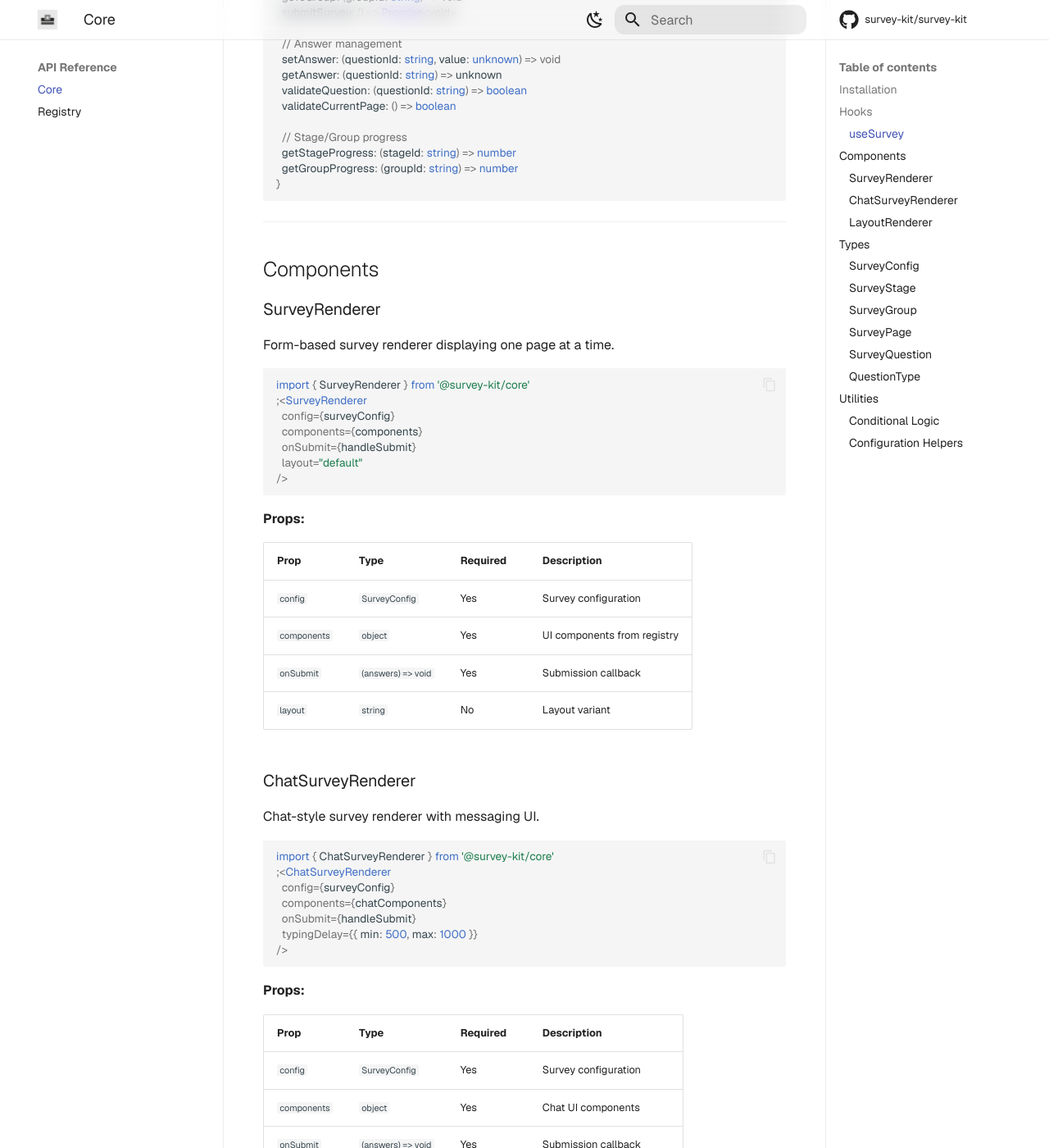
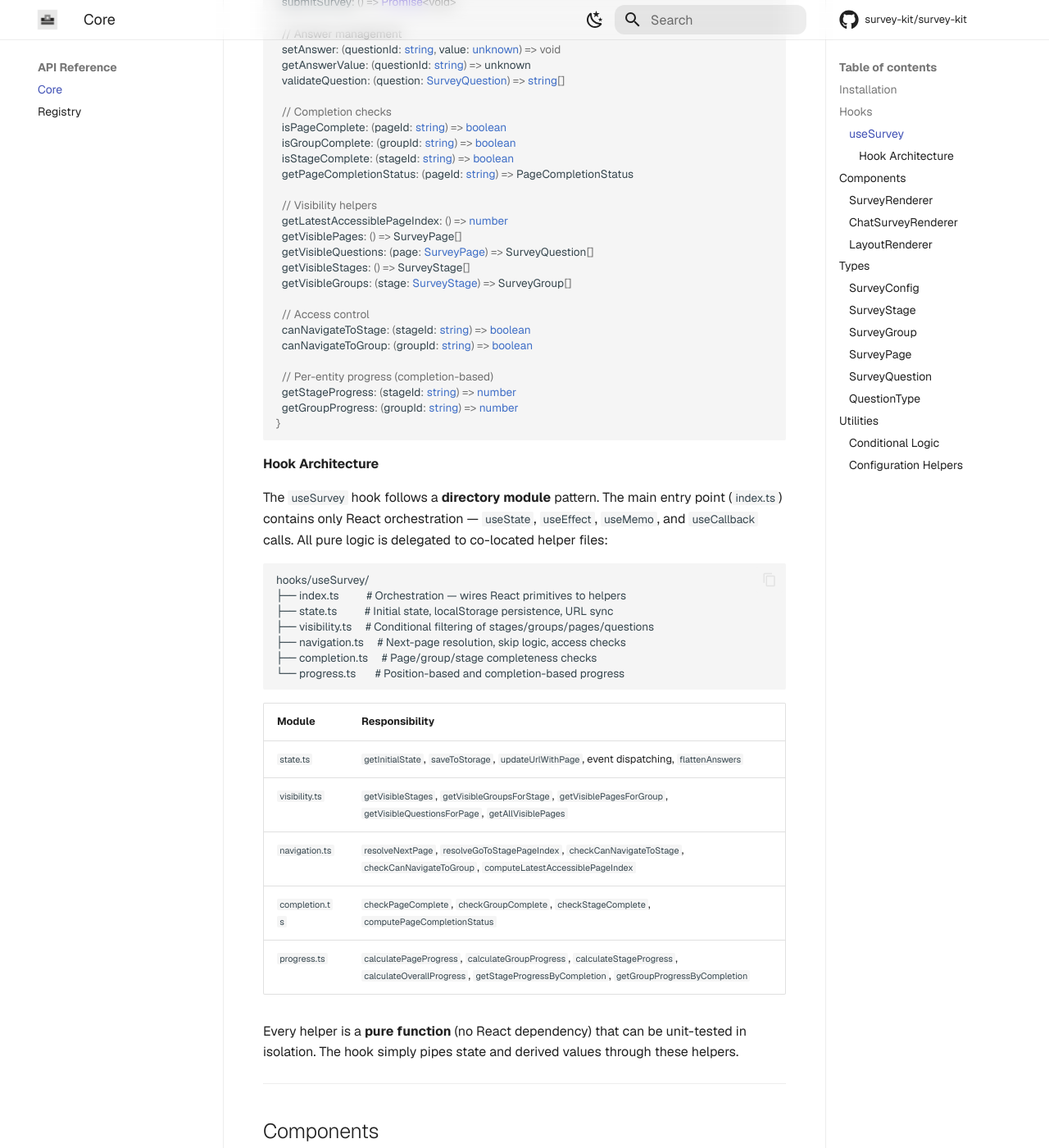
Before and after one commit to survey-kit/survey-kit, an MkDocs documentation site: the page built from docs/docs/api/core.md, in a window 1280 px wide and 1400 px high, scrolled down 1457 px. Shown: the whole window at 82% size. Built offline with MkDocs 1.6.1 and Material for MkDocs 9.7.7, drawn with Linux system fonts in a browser that asks for light colours; comment, search, counter and statistics services are not loaded; some of the changed text lies outside the part shown.

Commit message:
docs(core): update hooks references

````diff
--- a/docs/docs/api/core.md
+++ b/docs/docs/api/core.md
@@ -15,7 +15,8 @@ npm install @survey-kit/core
 
 ### useSurvey
 
-Main hook for managing survey state and navigation.
+Main hook for managing survey state and navigation. Internally organised as
+a directory module with co-located helper files for testability and clarity.
 
 ```typescript
 import { useSurvey } from '@survey-kit/core'
@@ -44,32 +45,75 @@ interface UseSurveyReturn {
   // Navigation flags
   isFirstPage: boolean
   isLastPage: boolean
-  isReviewPage: boolean
 
-  // Progress
-  progress: number
-  allQuestionsAnswered: boolean
-  canNavigateForward: boolean
+  // Progress (percentage values 0–100)
+  progress: number // within current group
+  stageProgress: number // across visible stages
+  groupProgress: number // within current stage
+  overallProgress: number // across all visible pages
 
   // Navigation methods
-  goToNextPage: () => void
-  goToPreviousPage: () => void
-  goToPage: (pageId: string) => boolean
+  nextPage: () => void
+  prevPage: () => void
   goToStage: (stageId: string) => void
-  goToGroup: (groupId: string) => void
   submitSurvey: () => Promise<void>
 
   // Answer management
   setAnswer: (questionId: string, value: unknown) => void
-  getAnswer: (questionId: string) => unknown
-  validateQuestion: (questionId: string) => boolean
-  validateCurrentPage: () => boolean
+  getAnswerValue: (questionId: string) => unknown
+  validateQuestion: (question: SurveyQuestion) => string[]
 
-  // Stage/Group progress
+  // Completion checks
+  isPageComplete: (pageId: string) => boolean
+  isGroupComplete: (groupId: string) => boolean
+  isStageComplete: (stageId: string) => boolean
+  getPageCompletionStatus: (pageId: string) => PageCompletionStatus
+
+  // Visibility helpers
+  getLatestAccessiblePageIndex: () => number
+  getVisiblePages: () => SurveyPage[]
+  getVisibleQuestions: (page: SurveyPage) => SurveyQuestion[]
+  getVisibleStages: () => SurveyStage[]
+  getVisibleGroups: (stage: SurveyStage) => SurveyGroup[]
+
+  // Access control
+  canNavigateToStage: (stageId: string) => boolean
+  canNavigateToGroup: (groupId: string) => boolean
+
+  // Per-entity progress (completion-based)
   getStageProgress: (stageId: string) => number
   getGroupProgress: (groupId: string) => number
 }
 ```
+
+#### Hook Architecture
+
+The `useSurvey` hook follows a **directory module** pattern. The main entry
+point (`index.ts`) contains only React orchestration — `useState`, `useEffect`,
+`useMemo`, and `useCallback` calls. All pure logic is delegated to co-located
+helper files:
+
+```
+hooks/useSurvey/
+├── index.ts          # Orchestration — wires React primitives to helpers
+├── state.ts          # Initial state, localStorage persistence, URL sync
+├── visibility.ts     # Conditional filtering of stages/groups/pages/questions
+├── navigation.ts     # Next-page resolution, skip logic, access checks
+├── completion.ts     # Page/group/stage completeness checks
+└── progress.ts       # Position-based and completion-based progress
+```
+
+| Module          | Responsibility                                                                                                                                                          |
+| --------------- | ----------------------------------------------------------------------------------------------------------------------------------------------------------------------- |
+| `state.ts`      | `getInitialState`, `saveToStorage`, `updateUrlWithPage`, event dispatching, `flattenAnswers`                                                                            |
+| `visibility.ts` | `getVisibleStages`, `getVisibleGroupsForStage`, `getVisiblePagesForGroup`, `getVisibleQuestionsForPage`, `getAllVisiblePages`                                           |
+| `navigation.ts` | `resolveNextPage`, `resolveGoToStagePageIndex`, `checkCanNavigateToStage`, `checkCanNavigateToGroup`, `computeLatestAccessiblePageIndex`                                |
+| `completion.ts` | `checkPageComplete`, `checkGroupComplete`, `checkStageComplete`, `computePageCompletionStatus`                                                                          |
+| `progress.ts`   | `calculatePageProgress`, `calculateGroupProgress`, `calculateStageProgress`, `calculateOverallProgress`, `getStageProgressByCompletion`, `getGroupProgressByCompletion` |
+
+Every helper is a **pure function** (no React dependency) that can be
+unit-tested in isolation. The hook simply pipes state and derived values
+through these helpers.
 
 ---
 
````
